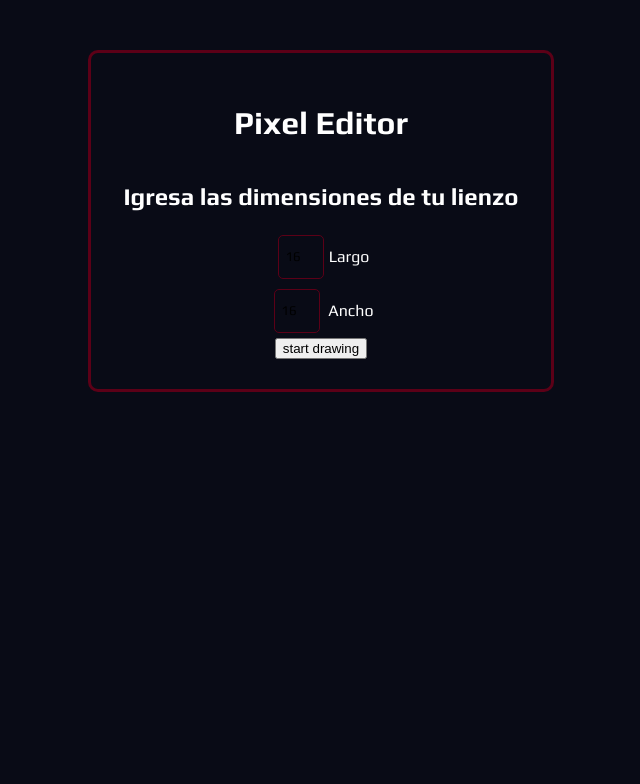
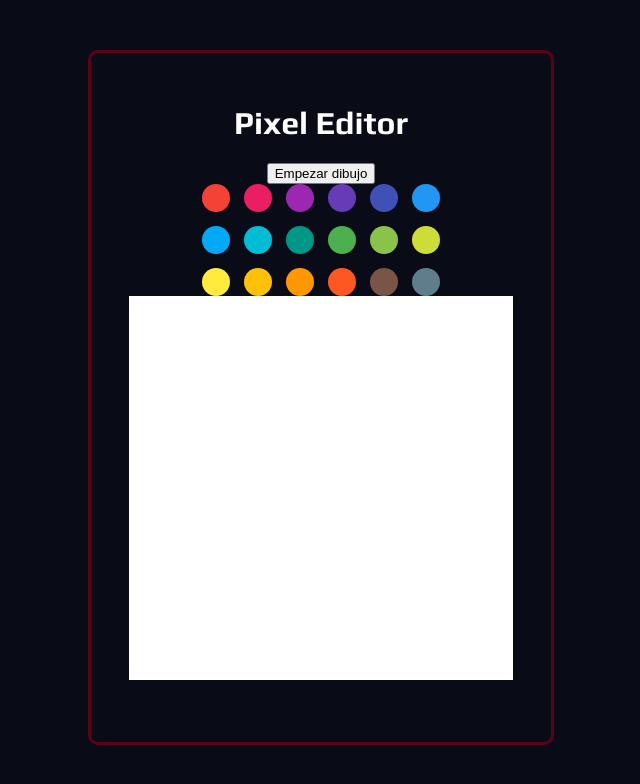
Before and after one commit to Yappur/pixel-kingdom, a React (Vite) app: page / in a window 1280 px wide. Both pictures are taken after a click on the button "start drawing". Shown: the top 784 px of the page, without its empty margins (319-959 px from the left). Built offline with nearby package versions, Linux system fonts and the light colour scheme.

Commit message:
se añade funcionalidades y lienzo de dibujo

```diff
--- a/package.json
+++ b/package.json
@@ -11,6 +11,7 @@
   },
   "dependencies": {
     "react": "^19.0.0",
+    "react-color": "^2.19.3",
     "react-dom": "^19.0.0",
     "sass": "^1.85.1"
   },
--- a/src/components/Editor.jsx
+++ b/src/components/Editor.jsx
@@ -1,5 +1,7 @@
 import React, { useState } from "react";
 import "../styles/editor.css";
+import { CirclePicker } from "react-color";
+import PanelDeDibujo from "./PanelDeDibujo";
 
 const Editor = () => {
   const [PanelWidht, setPanelWidht] = useState(16);
@@ -7,12 +9,26 @@ const Editor = () => {
   const [hideOptions, sethideOptions] = useState(false);
   const [hideDrawingPanel, sethideDrawingPanel] = useState(true);
   const [buttonText, setButtonText] = useState("start drawing");
-  const [selectedColor, setColor] = useState("#000000");
+  const [selectedColor, setColor] = useState("#0F2219");
+
+  function iniciarPanelDeDibujo() {
+    sethideOptions(!hideOptions);
+    sethideDrawingPanel(!hideDrawingPanel);
+
+    buttonText === "Empezar dibujo"
+      ? setButtonText("Empezar de Nuevo")
+      : setButtonText("Empezar dibujo");
+  }
+
+  function cambiarColor(color) {
+    setColor(color.hex);
+  }
 
   return (
     <div className="editor">
       <h1>Pixel Editor</h1>
-      <h2>Igresa las dimensiones de tu lienzo</h2>
+      {hideDrawingPanel && <h2>Igresa las dimensiones de tu lienzo</h2>}
+      {hideDrawingPanel && (
         <div className="opcionesNum">
           <div className="opcionesInput">
             <input
@@ -32,8 +48,23 @@ const Editor = () => {
             <span> Ancho</span>
           </div>
         </div>
+      )}
 
-      <button className="button">{buttonText}</button>
+      <button onClick={iniciarPanelDeDibujo} className="button">
+        {buttonText}
+      </button>
+
+      {hideOptions && (
+        <CirclePicker color={selectedColor} onChangeComplete={cambiarColor} />
+      )}
+
+      {hideOptions && (
+        <PanelDeDibujo
+          widht={PanelWidht}
+          height={PanelHeight}
+          selectedColor={selectedColor}
+        />
+      )}
     </div>
   );
 };
--- /dev/null
+++ b/src/components/PanelDeDibujo.jsx
@@ -0,0 +1,22 @@
+import React from "react";
+import Row from "./Row";
+
+import "../styles/panelDeDibujos.css";
+
+const PanelDeDibujo = ({ widht, height, selectedColor }) => {
+  let rows = [];
+
+  for (let i = 0; i < height; i++) {
+    rows.push(<Row key={i} widht={widht} selectedColor={selectedColor} />);
+  }
+
+  return (
+    <div id="panelDeDibujo" className="panelDeDibujo">
+      <div id="pixels" className="pixels">
+        {rows}
+      </div>
+    </div>
+  );
+};
+
+export default PanelDeDibujo;
--- /dev/null
+++ b/src/components/Pixel.jsx
@@ -0,0 +1,12 @@
+import React, { useState } from "react";
+import "../styles/pixel.css";
+
+const Pixel = ({ selectedColor }) => {
+  const [pixelColor, setpixelColor] = useState("#fff");
+  const [oldColor, setoldColor] = useState(pixelColor);
+  const [canChangeColor, setcanChangeColor] = useState(true);
+
+  return <div className="pixel" style={{ backgroundColor: pixelColor }}></div>;
+};
+
+export default Pixel;
--- /dev/null
+++ b/src/components/Row.jsx
@@ -0,0 +1,14 @@
+import React from "react";
+import Pixel from "./Pixel";
+import "../styles/pixel.css";
+
+const Row = ({ widht, selectedColor }) => {
+  let pixels = [];
+
+  for (let i = 0; i < widht; i++) {
+    pixels.push(<Pixel key={i} selectedColor={selectedColor} />);
+  }
+  return <div className="row">{pixels}</div>;
+};
+
+export default Row;
--- a/src/styles/editor.css
+++ b/src/styles/editor.css
@@ -21,7 +21,7 @@
   border-radius: 5px;
   border: 1px solid rgb(92, 0, 23);
   background-color: rgb(9, 11, 22);
-  color: w;
+  color: white;
 }
 
 .opcionesInput .span {
--- /dev/null
+++ b/src/styles/panelDeDibujos.css
@@ -0,0 +1,9 @@
+.panelDeDibujo {
+  display: flex;
+  flex-direction: column;
+  align-items: center;
+}
+
+.pixels {
+  margin-bottom: 2rem;
+}
--- /dev/null
+++ b/src/styles/pixel.css
@@ -0,0 +1,13 @@
+.pixel {
+  width: 1.5rem;
+  height: 1.5rem;
+}
+
+.pixel:hover {
+  cursor: pointer;
+}
+
+.row {
+  display: flex;
+  width: fit-content;
+}
```
Also changed, not shown: 1 other file (tests, documents, lock files or other folders). Lines whose indentation alone changed are shown as unchanged.
